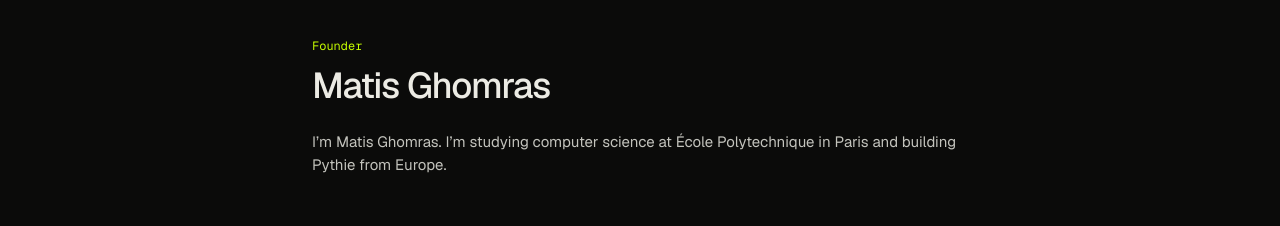
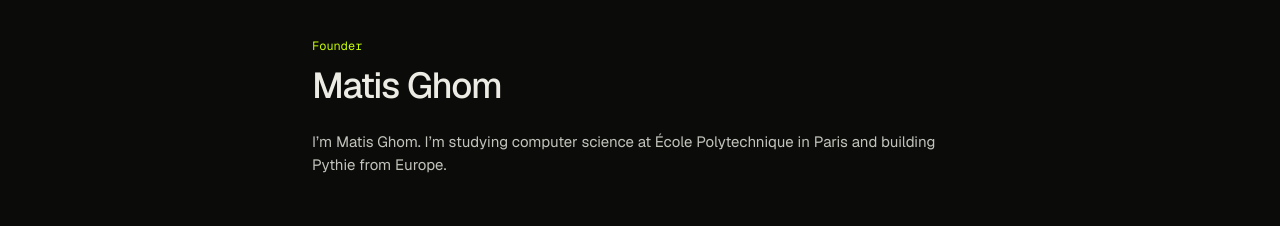
Before and after one commit to espagnot-boop/pythie, a Next.js app: page /about in a window 1280 px wide. Shown: the part 185-411 px from the top of the page. Built offline with nearby package versions, Linux system fonts and the light colour scheme; no server answers.

Commit message:
Fix founder name to Matis Ghom on About page
Co-authored-by: espagnot-boop <espagnot-boop@users.noreply.github.com>

```diff
--- a/src/content/about.ts
+++ b/src/content/about.ts
@@ -2,11 +2,11 @@ import { site } from "@/content/en";
 
 export const about = {
   title: "About",
-  name: "Matis Ghomras",
+  name: "Matis Ghom",
   role: "Founder",
   email: site.contactEmail,
   intro:
-    "I’m Matis Ghomras. I’m studying computer science at École Polytechnique in Paris and building Pythie from Europe.",
+    "I’m Matis Ghom. I’m studying computer science at École Polytechnique in Paris and building Pythie from Europe.",
   sections: [
     {
       heading: "What I’m doing",
```
